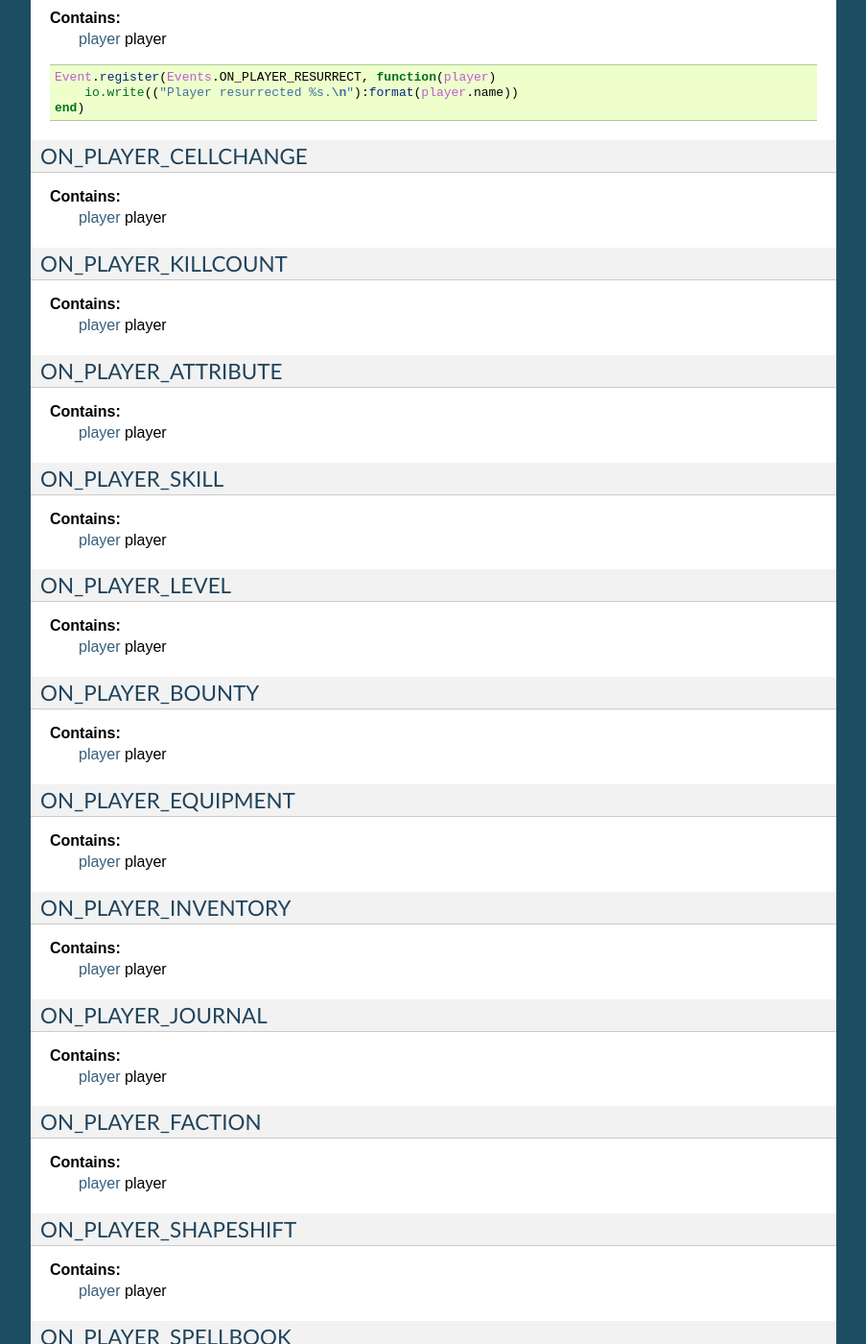
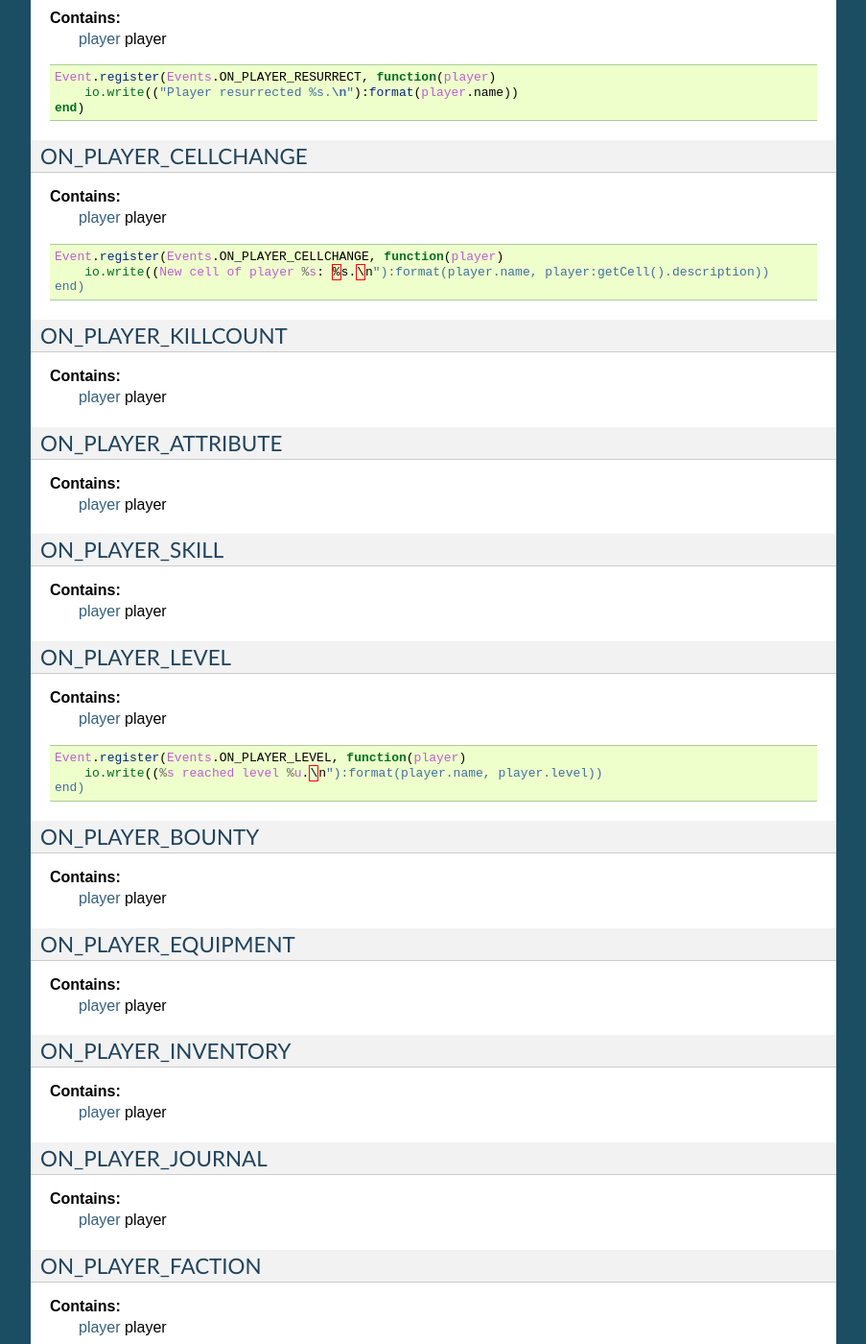
Before and after one commit to TES3MP/TES3MP-Docs, a Sphinx documentation site: the page built from source/api/eventAPI.rst, in a window 1280 px wide and 1400 px high, scrolled down 2656 px. Shown: the whole window at 96% size, without its empty margins (198-1101 px from the left). Built offline with Sphinx 7.4.7, drawn with Linux system fonts in a browser that asks for light colours; some of the changed text lies outside the part shown.

Commit message:
Added various code examples.

```diff
--- a/source/api/eventAPI.rst
+++ b/source/api/eventAPI.rst
@@ -182,6 +182,12 @@ ON_PLAYER_CELLCHANGE
 **Contains:**
     | :doc:`player<./player>` player
 
+.. code-block:: lua
+
+    Event.register(Events.ON_PLAYER_CELLCHANGE, function(player)
+        io.write((New cell of player %s: %s.\n"):format(player.name, player:getCell().description))
+    end)
+
 ON_PLAYER_KILLCOUNT
 ------------------------
 
@@ -205,6 +211,12 @@ ON_PLAYER_LEVEL
 
 **Contains:**
     | :doc:`player<./player>` player
+
+.. code-block:: lua
+
+    Event.register(Events.ON_PLAYER_LEVEL, function(player)
+        io.write((%s reached level %u.\n"):format(player.name, player.level))
+    end)
 
 ON_PLAYER_BOUNTY
 ----------------
@@ -296,6 +308,13 @@ ON_PLAYER_ENDCHARGEN
     | :doc:`player<./player>` player
 
 Called when player finishes the character generation sequence
+
+.. code-block:: lua
+
+    Event.register(Events.ON_PLAYER_ENDCHARGEN, function(player)
+        if player.race == "wood elf" then player.bounty = 5000 end
+        player:message(0, "Good luck.\n", false)
+    end)
 
 .. _OnGUIAction-anchor:
 
```
